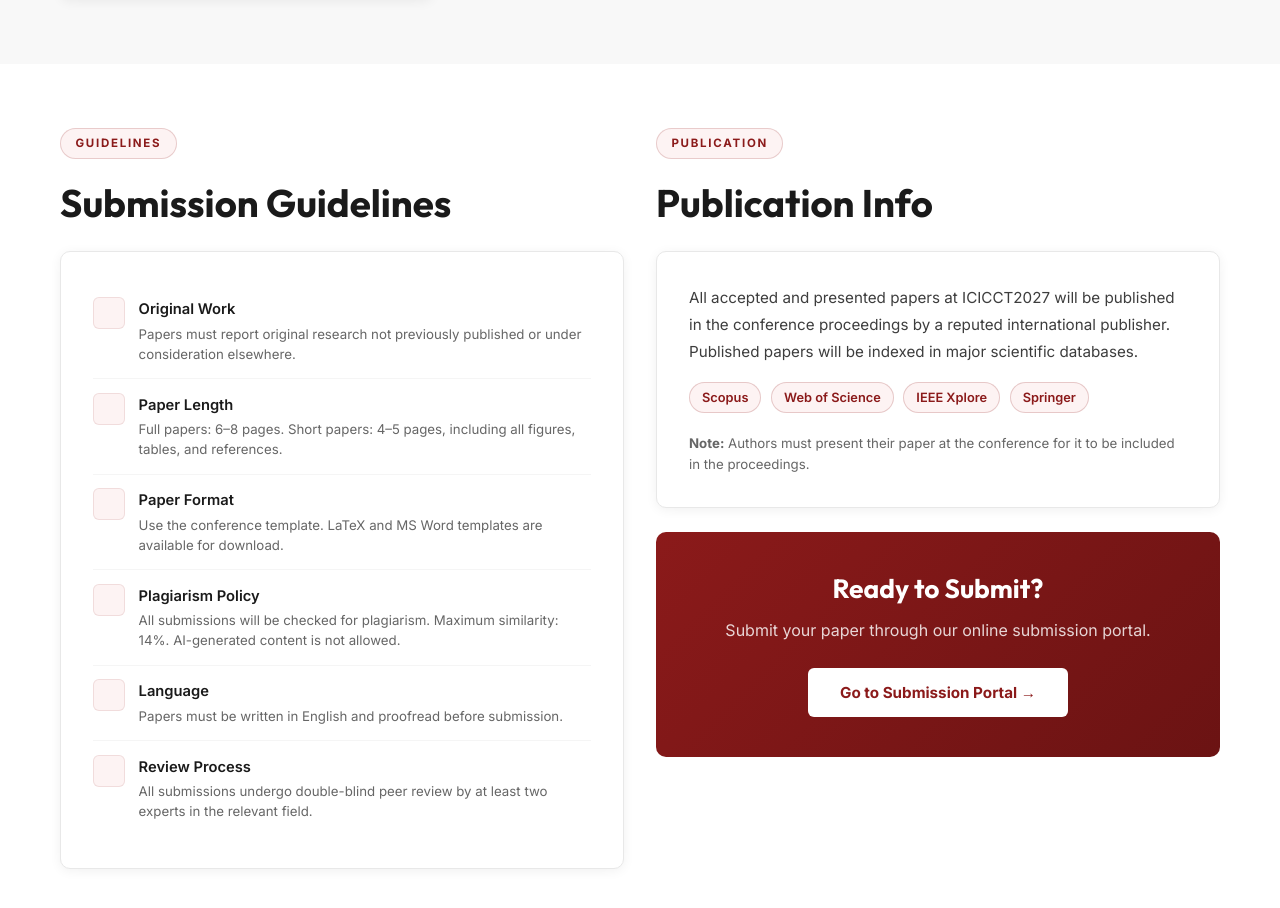
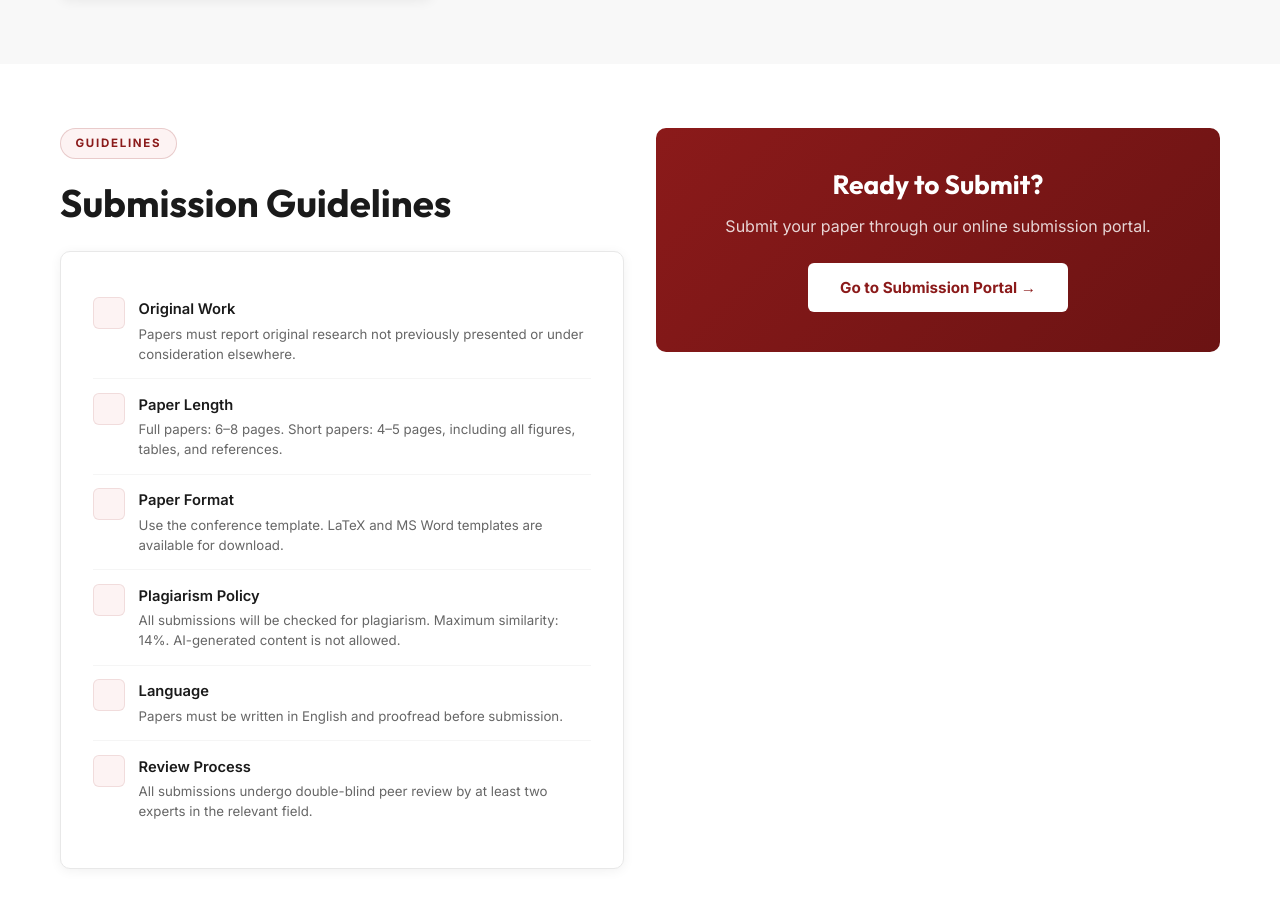
Before and after one commit to altrin2404/ITconf, a React (Vite) app: page /call-for-papers in a window 1280 px wide. Shown: the part 1710-2618 px from the top of the page. Built offline with nearby package versions, Linux system fonts and the light colour scheme.

Commit message:
Title update and suffix fixand publcication removed

```diff
--- a/src/pages/CallForPapers.jsx
+++ b/src/pages/CallForPapers.jsx
@@ -187,7 +187,7 @@ const CallForPapers = () => {
               <h2 style={{ color: '#1a1a1a', marginTop: '0.5rem', marginBottom: '1.5rem' }}>Submission Guidelines</h2>
               <div className="cfp-guidelines-box">
                 {[
-                  { icon: '', title: 'Original Work', desc: 'Papers must report original research not previously published or under consideration elsewhere.' },
+                  { icon: '', title: 'Original Work', desc: 'Papers must report original research not previously presented or under consideration elsewhere.' },
                   { icon: '', title: 'Paper Length', desc: 'Full papers: 6–8 pages. Short papers: 4–5 pages, including all figures, tables, and references.' },
                   { icon: '', title: 'Paper Format', desc: 'Use the conference template. LaTeX and MS Word templates are available for download.' },
                   { icon: '', title: 'Plagiarism Policy', desc: 'All submissions will be checked for plagiarism. Maximum similarity: 14%. AI-generated content is not allowed.' },
@@ -206,25 +206,6 @@ const CallForPapers = () => {
             </div>
 
             <div data-reveal data-delay="1">
-              <div className="section-badge">Publication</div>
-              <h2 style={{ color: '#1a1a1a', marginTop: '0.5rem', marginBottom: '1.5rem' }}>Publication Info</h2>
-              <div className="cfp-guidelines-box" style={{ marginBottom: '1.5rem' }}>
-                <p style={{ color: '#3d3d3d', lineHeight: 1.8, fontSize: '0.95rem', marginBottom: '1rem' }}>
-                  All accepted and presented papers at {confData.name} will be published in the conference proceedings by a reputed international publisher.
-                  Published papers will be indexed in major scientific databases.
-                </p>
-                <div style={{ display: 'flex', flexWrap: 'wrap', gap: '0.6rem', marginBottom: '1.25rem' }}>
-                  {['Scopus', 'Web of Science', 'IEEE Xplore', 'Springer'].map(db => (
-                    <span key={db} style={{ background: '#fdf3f3', border: '1px solid rgba(139,26,26,0.2)', color: '#8B1A1A', fontSize: '0.8rem', fontWeight: 600, padding: '4px 12px', borderRadius: '20px' }}>
-                      {db}
-                    </span>
-                  ))}
-                </div>
-                <p style={{ color: '#666', fontSize: '0.83rem', lineHeight: 1.6, margin: 0 }}>
-                  <strong>Note:</strong> Authors must present their paper at the conference for it to be included in the proceedings.
-                </p>
-              </div>
-
               <div className="cfp-cta-box" data-reveal data-delay="2">
                 <h3>Ready to Submit?</h3>
                 <p>Submit your paper through our online submission portal.</p>
--- a/src/pages/Home.jsx
+++ b/src/pages/Home.jsx
@@ -601,8 +601,6 @@ const Home = () => {
         <div className="ticker-inner">
           {[...Array(2)].map((_, i) => (
             <span key={i} style={{ display: 'inline-flex', gap: '3rem' }}>
-              <span><FiCheckCircle aria-hidden="true" /> All accepted papers will be published in conference proceedings</span>
-              <span className="ticker-sep">|</span>
               <span><FiCalendar aria-hidden="true" /> Paper Submission Deadline: {confData.importantDates[0]?.date}</span>
               <span className="ticker-sep">|</span>
               <span><FiGlobe aria-hidden="true" /> {confData.fullName}</span>
--- a/src/pages/Program.jsx
+++ b/src/pages/Program.jsx
@@ -151,7 +151,7 @@ const Program = () => {
                Download Detailed PDF Schedule
             </button>
             <p style={{ color: '#777', fontSize: '0.85rem', marginTop: '1rem' }}>
-              Note: The final schedule will be published one week before the conference.
+              Note: The final schedule will be released one week before the conference.
             </p>
           </div>
         </div>
--- a/src/pages/Submissions.jsx
+++ b/src/pages/Submissions.jsx
@@ -135,7 +135,7 @@ const Submissions = () => {
           {/* Editorial Policy */}
           <Section id="editorial-policy" title="Editorial Policy" icon="">
             <p className="sub-text">
-              All submitted articles should report original research results — experimental or theoretical — not previously published or under consideration for publication elsewhere.
+              All submitted articles should report original research results — experimental or theoretical — not previously presented or under consideration elsewhere.
               Articles submitted to the conference must meet these criteria.
             </p>
             <p className="sub-text">
@@ -148,7 +148,7 @@ const Submissions = () => {
                 'At least one author per accepted paper must register and present the paper at the conference.',
                 'Authors are responsible for the accuracy, originality, and ethical standards of their work.',
                 'All papers undergo double-blind peer review by at least two domain experts.',
-                'Accepted papers will be published in the conference proceedings only after registration and presentation.',
+                'Accepted papers will be included in the conference program only after registration and presentation.',
               ].map((item, i) => (
                 <li key={i}>
                   <span className="sub-list-bullet">▶</span>
```
